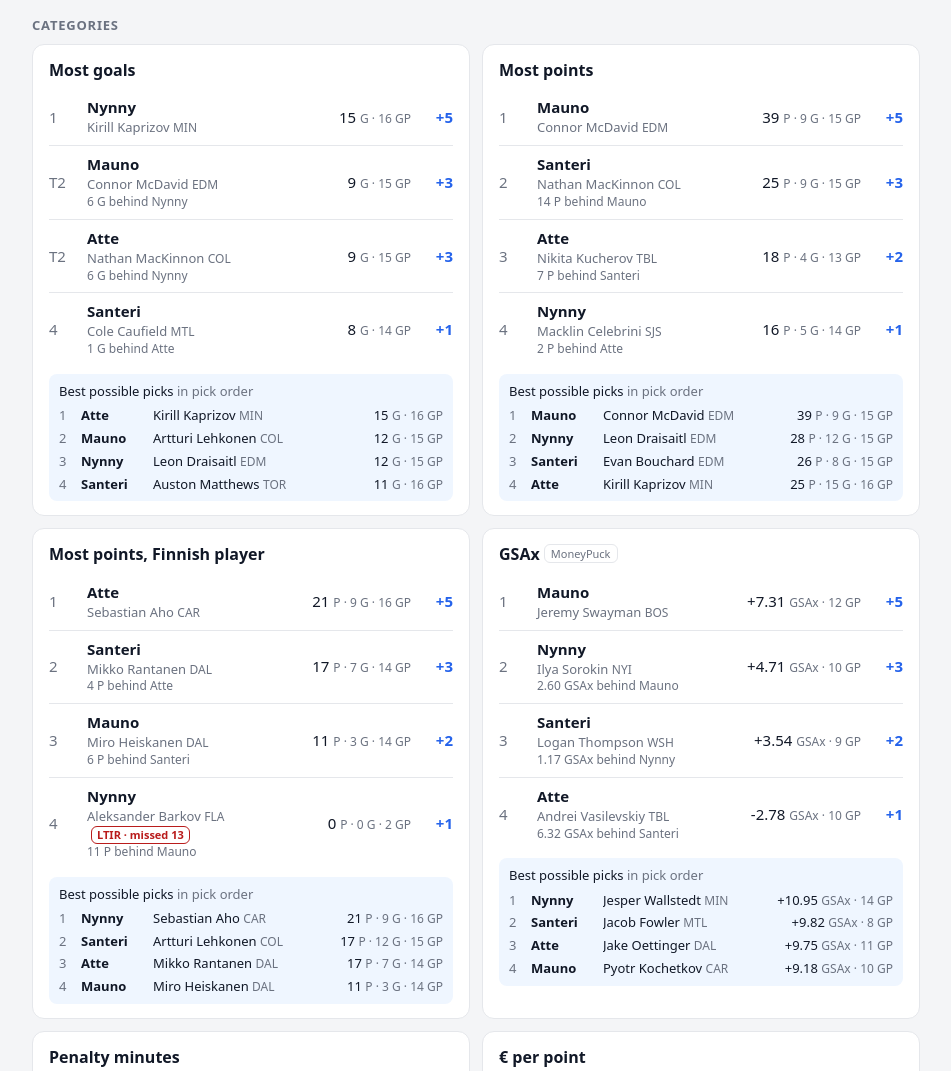
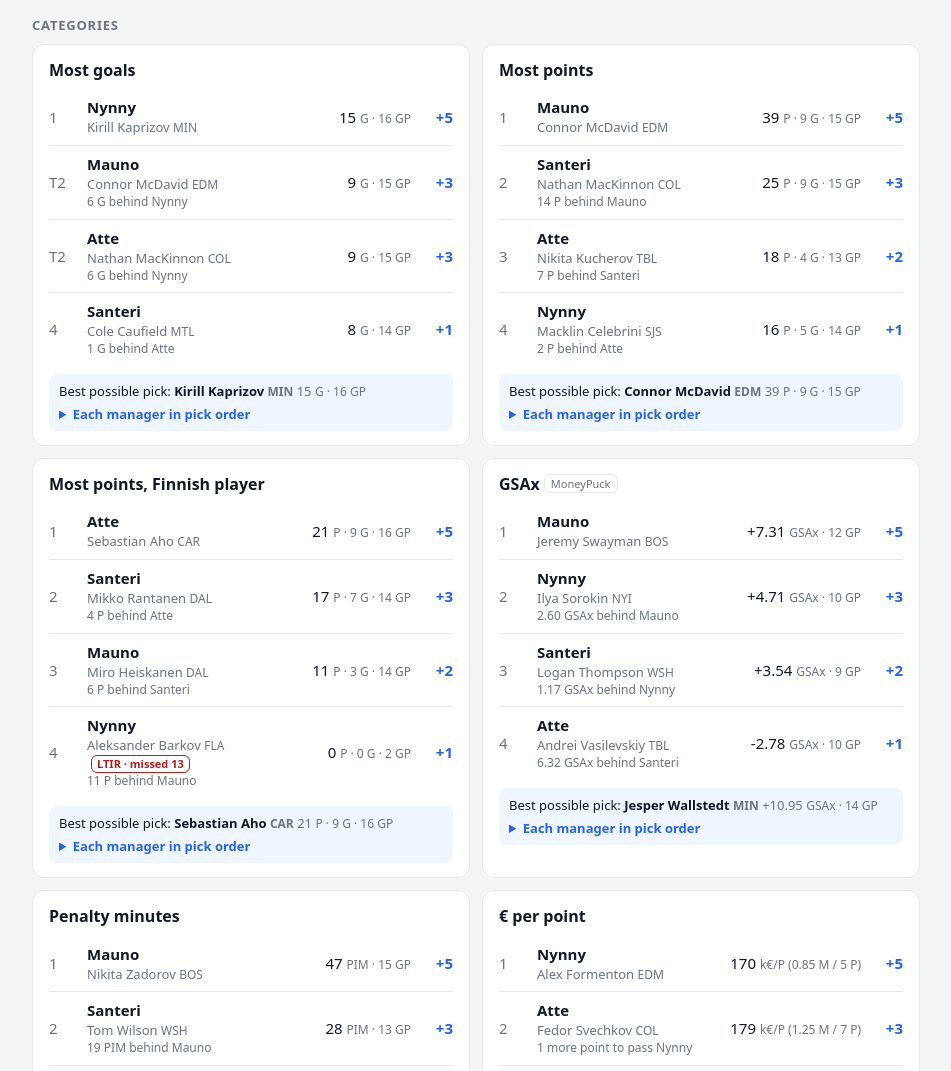
Before and after one commit to mikaelmauno-png/anari, a plain HTML site: page index.html in a window 1280 px wide. Shown: the part 764-1835 px from the top of the page, without its empty margins (164-1115 px from the left). Drawn offline with Linux system fonts and the light colour scheme.

Commit message:
Best pick per category always shown; each manager's best in a dropdown
Co-Authored-By: Claude Opus 5.5 <noreply@anthropic.com>

```diff
--- a/app.js
+++ b/app.js
@@ -56,17 +56,20 @@ function render(league, stats) {
   else renderProjection(league, stats);
 }
 
-// Best possible picks, one per manager in pick order (or just the best one
-// without a pick order). With €/point cap hits still missing they're "known".
+// The best possible pick overall, and under it a dropdown with each manager's
+// best pick in pick order. With €/point cap hits still missing they're "known".
 function renderBest(cat, best, unsure) {
-  const title = `Best ${unsure ? "known" : "possible"} pick${best.length > 1 ? "s" : ""}`;
+  const title = `Best ${unsure ? "known" : "possible"} pick`;
   if (!best.some(b => b.item)) return `<p class="best">${title}: no data</p>`;
-  if (!best[0].manager) return `<p class="best">${title}: <b>${pickLabel(cat, best[0])}</b> <span>${fmtValue(cat, best[0])}</span></p>`;
+  const top = `${title}: <b>${pickLabel(cat, best[0])}</b> <span>${fmtValue(cat, best[0])}</span>`;
+  if (!best[0].manager) return `<p class="best">${top}</p>`;
   return `
-      <div class="best">${title} <span>in pick order</span>
-        <ol>${best.map(b => `
-          <li class="${meClass(b.manager)}"><span class="bslot">${b.slot}</span><b class="bmgr">${esc(b.manager)}</b>
-            <span class="pick">${b.item ? pickLabel(cat, b) : "–"}</span><span class="bval">${fmtValue(cat, b)}</span></li>`).join("")}</ol>
+      <div class="best">${top}
+        <details><summary>Each manager in pick order</summary>
+          <ol>${best.map(b => `
+            <li class="${meClass(b.manager)}"><span class="bslot">${b.slot}</span><b class="bmgr">${esc(b.manager)}</b>
+              <span class="pick">${b.item ? pickLabel(cat, b) : "–"}</span><span class="bval">${fmtValue(cat, b)}</span></li>`).join("")}</ol>
+        </details>
       </div>`;
 }
 
--- a/style.css
+++ b/style.css
@@ -59,6 +59,7 @@ li.scored .pts { color: var(--accent); }
 .warn { color: var(--warn); font-size: 12px; }
 .best { margin: 8px 0 0; padding: 8px 10px; border-radius: 8px; background: var(--accent-soft); font-size: 13px; }
 .best span { color: var(--muted); }
+.best summary { cursor: pointer; margin-top: 4px; color: var(--accent); font-weight: 600; }
 .best ol { list-style: none; margin: 6px 0 0; padding: 0; display: grid; gap: 4px; }
 .best li { display: grid; grid-template-columns: 14px 64px minmax(0, 1fr) auto; grid-template-areas: "slot mgr pick val"; column-gap: 8px; align-items: baseline; }
 .best .bslot { grid-area: slot; font-variant-numeric: tabular-nums; }
```
